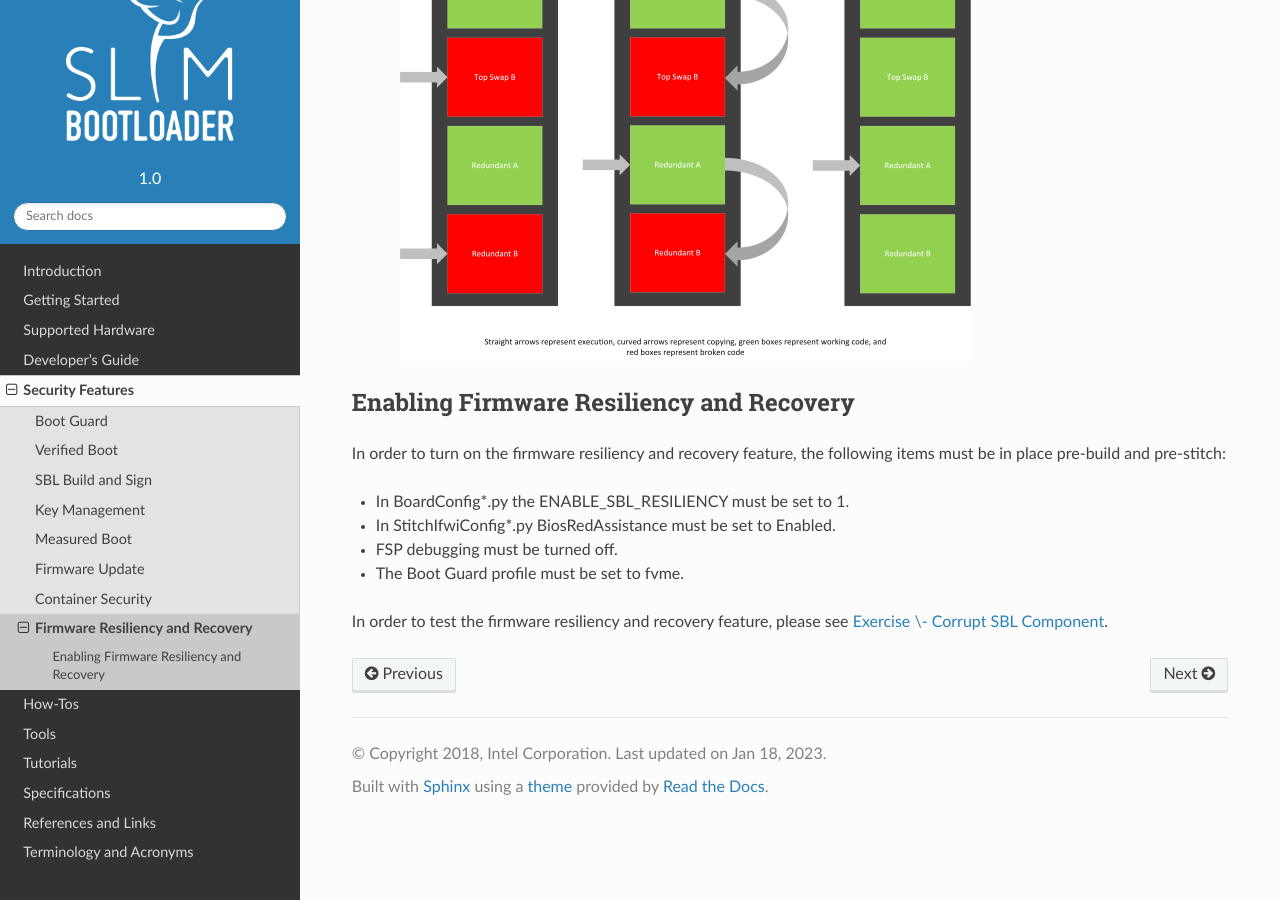
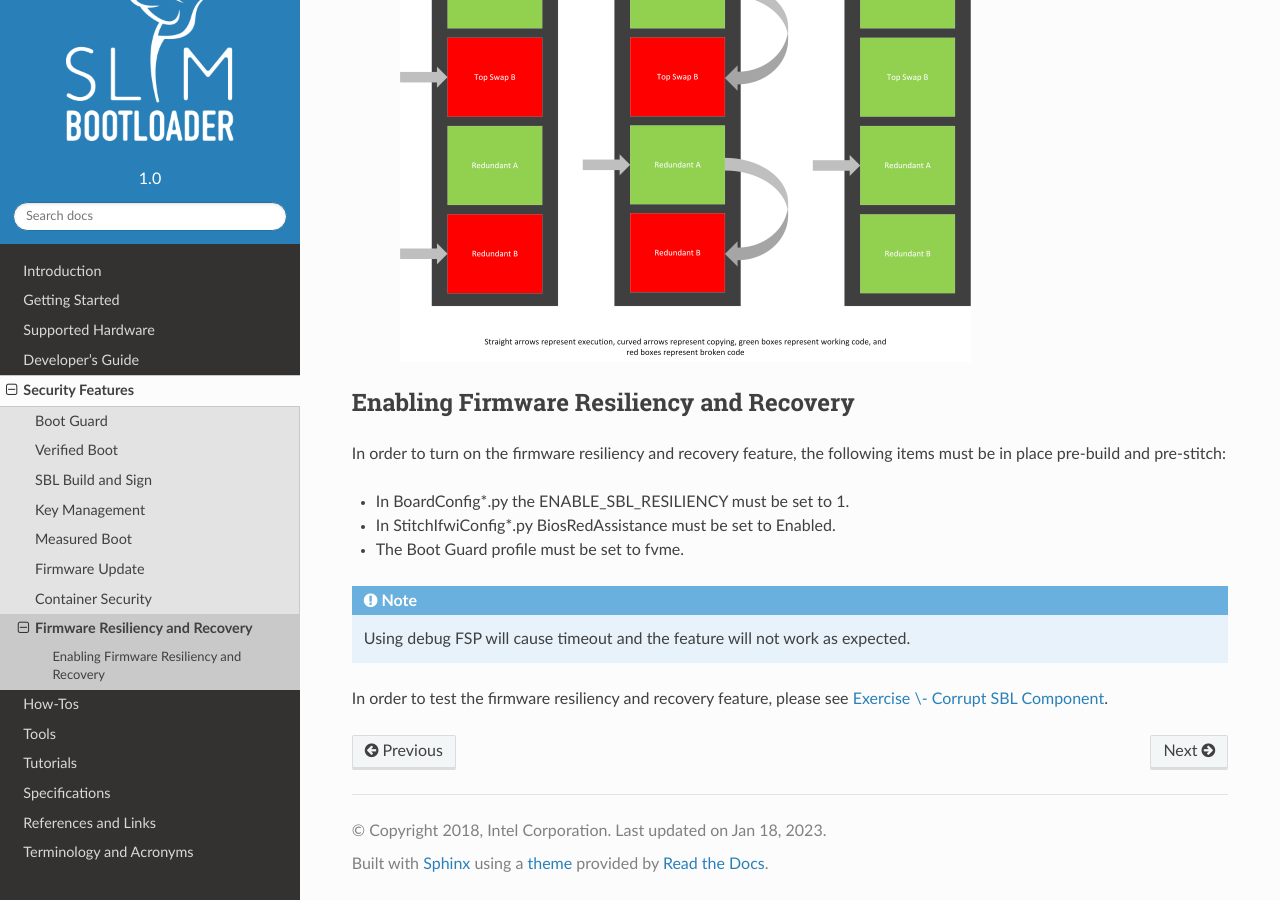
Before and after one commit to slimbootloader/documentation, a Sphinx documentation site: the page built from source/security/firmware-resiliency-and-recovery.rst, in a window 1280 px wide and 900 px high, scrolled down 3783 px. Built offline with Sphinx 7.4.7 and the Read the Docs theme 2.0.0, drawn with Linux system fonts in a browser that asks for light colours.

Commit message:
Refactor note on FSP debugging and SBL resiliency
Signed-off-by: Sean McGinn <sean.mcginn@intel.com>

```diff
--- a/source/security/firmware-resiliency-and-recovery.rst
+++ b/source/security/firmware-resiliency-and-recovery.rst
@@ -110,8 +110,8 @@ In order to turn on the firmware resiliency and recovery feature, the following
 
 * In StitchIfwiConfig*.py BiosRedAssistance must be set to Enabled.
 
-* FSP debugging must be turned off.
-
 * The Boot Guard profile must be set to fvme.
 
+.. Note:: Using debug FSP will cause timeout and the feature will not work as expected.
+
 In order to test the firmware resiliency and recovery feature, please see :ref:`ExerciseCorruptSblComponent`.
```
